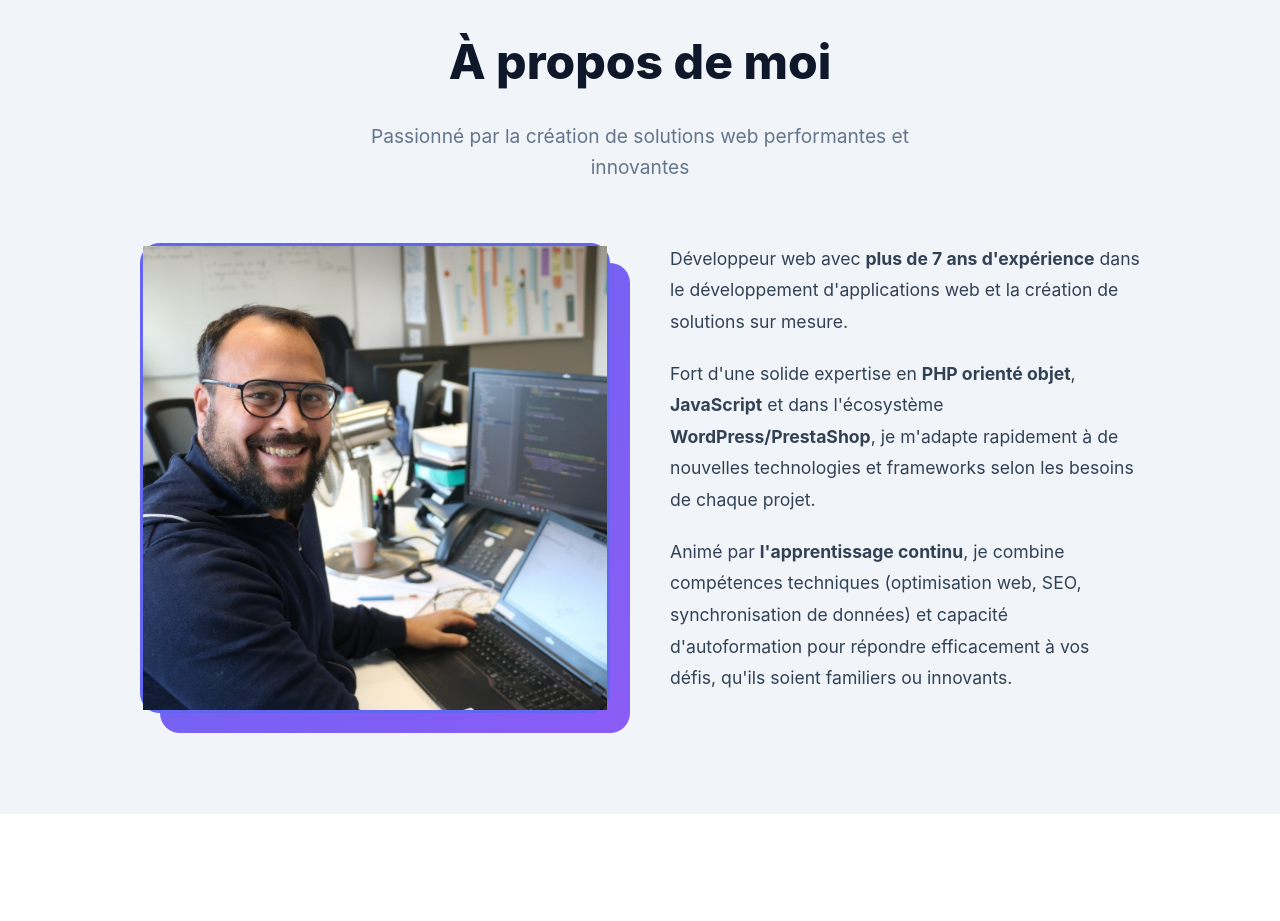
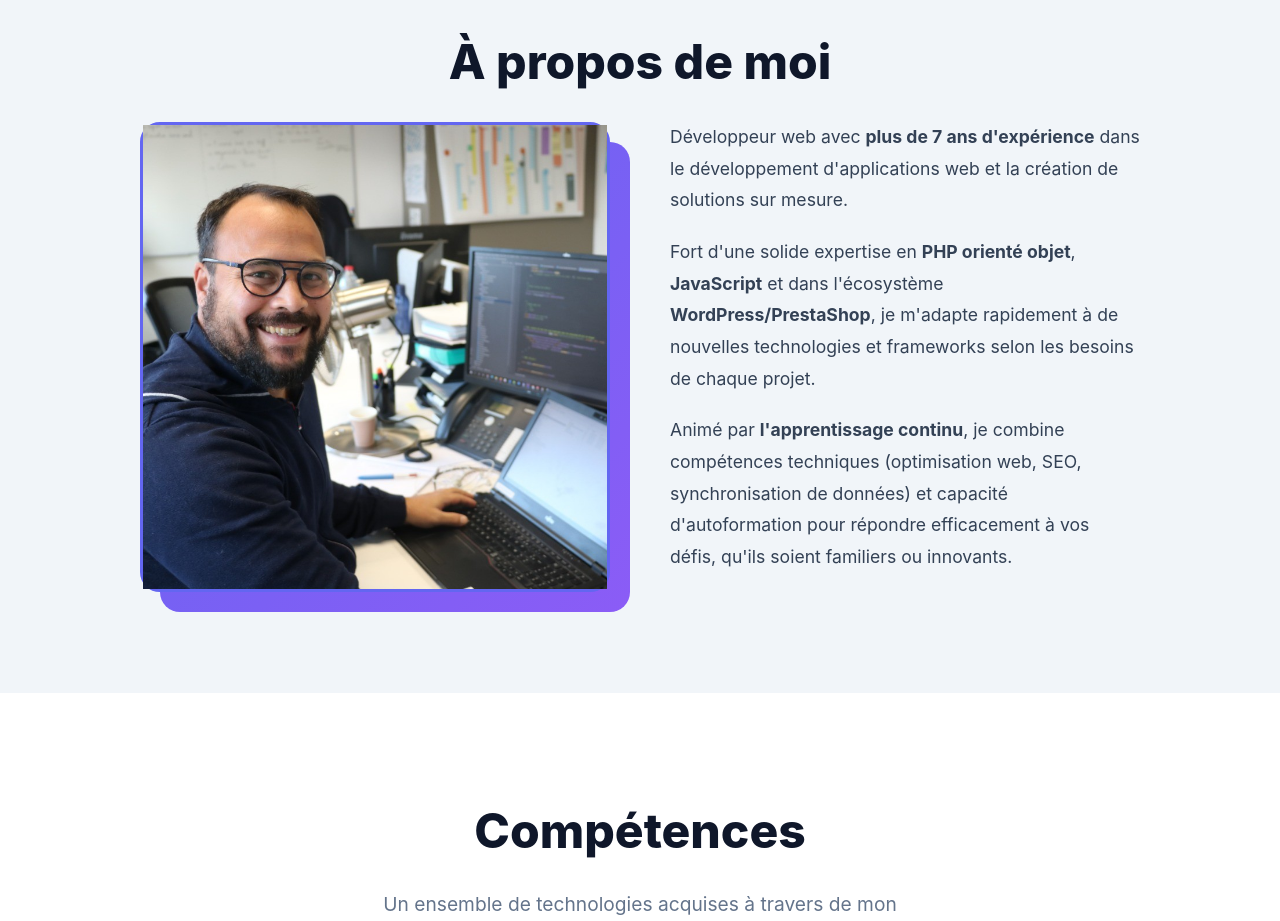
Before and after one commit to alex85590/portfolio, a plain HTML site: page index.html in a window 1280 px wide. Shown: the part 940-1861 px from the top of the page. Drawn offline with Linux system fonts and the light colour scheme.

Commit message:
Update index.html

```diff
--- a/index.html
+++ b/index.html
@@ -137,7 +137,6 @@
         <section id="about">
             <div class="container">
                 <h2>À propos de moi</h2>
-                <p class="section-subtitle">Passionné par la création de solutions web performantes et innovantes</p>
                 <div class="about-grid">
                     <div class="about-image">
                         <div class="about-placeholder"><img class="img-about" src="./img/Alexandre-srey.jpeg"></div>
```
